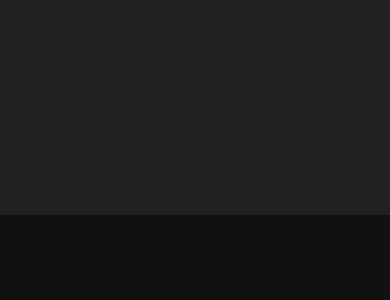
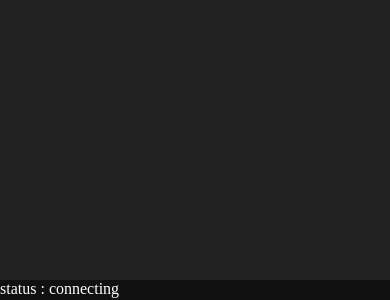
Before and after one commit to iamsdas/whiteboard, a Vue app in the folder frontend/: page /room/1 in a window 390 px wide. Shown: the part 544-844 px from the top of the page. Built offline with nearby package versions, Linux system fonts and the light colour scheme.

Commit message:
make canvas responsive

```diff
--- a/frontend/src/views/Room.vue
+++ b/frontend/src/views/Room.vue
@@ -5,7 +5,10 @@
       @mousemove="draw"
       @mousedown="beginDrawing"
       @mouseup="stopDrawing"
+      :width="canvasWidth"
+      :height="canvasHeight"
     />
+    <div id="bar">status : {{ connection }}</div>
   </div>
 </template>
 
@@ -17,7 +20,10 @@ export default {
       socket: null,
       x: 0,
       y: 0,
-      isDrawing: false
+      canvasWidth: 0,
+      canvasHeight: 0,
+      isDrawing: false,
+      connection: "connecting"
     };
   },
   methods: {
@@ -59,6 +65,15 @@ export default {
         ctx.drawImage(image, 0, 0);
       };
       image.src = url;
+    },
+    handleResize() {
+      let state = this.$refs.canvas.toDataURL("image/png");
+      this.canvasWidth = window.innerWidth;
+      this.canvasHeight = window.innerHeight - 20;
+      this.drawUpdate(state);
+    },
+    setConnected() {
+      this.connection = "connected";
     }
   },
   mounted() {
@@ -66,10 +81,9 @@ export default {
     this.socket = io("http://localhost:3000");
     this.socket.emit("join-room", this.$route.params.id);
     this.socket.on("drawing", this.drawUpdate);
-
-    let canvas = this.$refs.canvas;
-    canvas.height = window.innerHeight * 0.9;
-    canvas.width = window.innerWidth;
+    this.socket.on("joined", this.setConnected);
+    this.handleResize();
+    window.addEventListener("resize", this.handleResize);
   }
 };
 </script>
@@ -80,7 +94,14 @@ export default {
   height: 100vh;
   width: 100vw;
 }
+#bar {
+  display: flex;
+  justify-content: space-between;
+  color: white;
+  height: 20px;
+}
 canvas {
   background-color: #222;
+  display: block;
 }
 </style>
```
